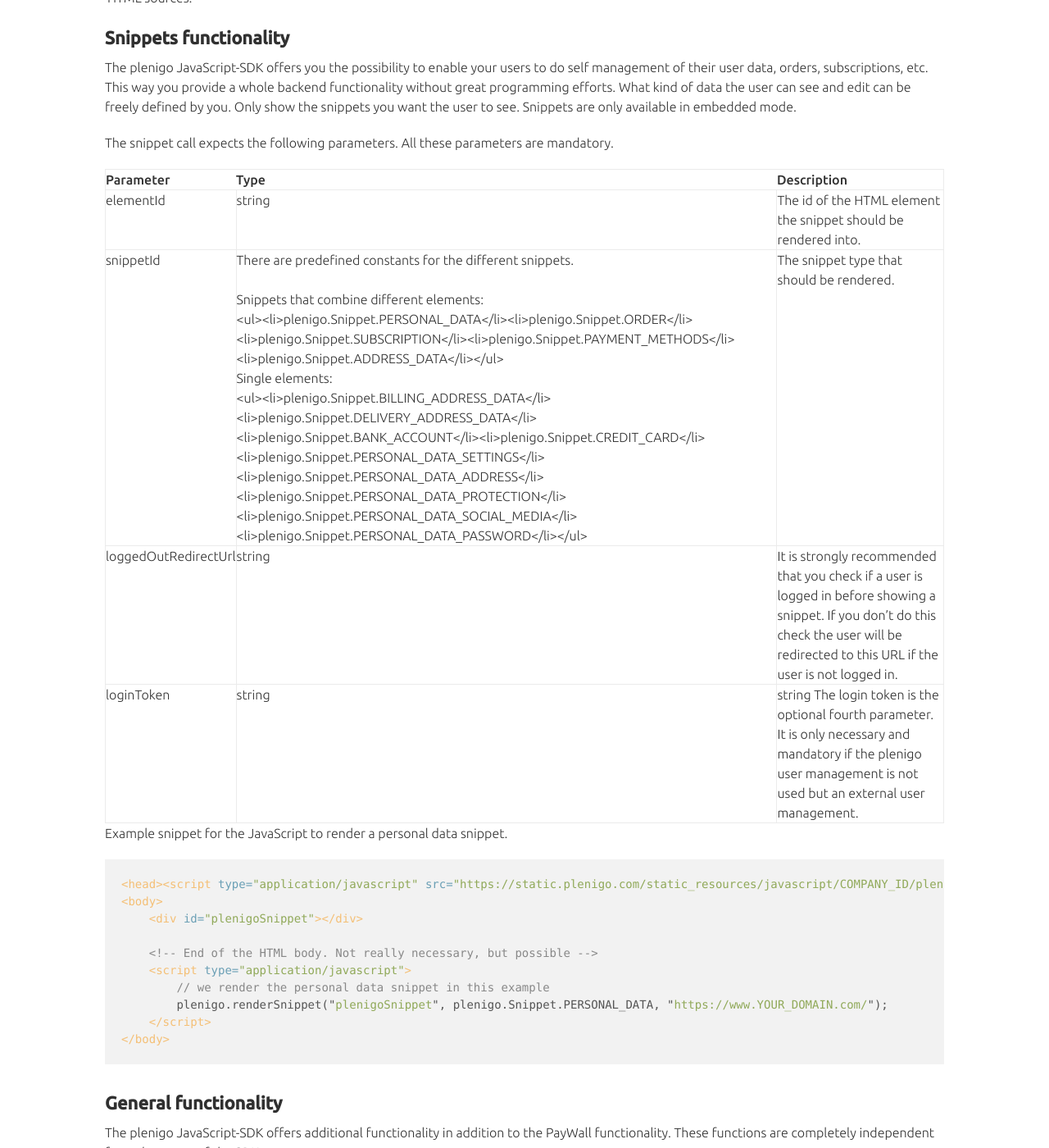
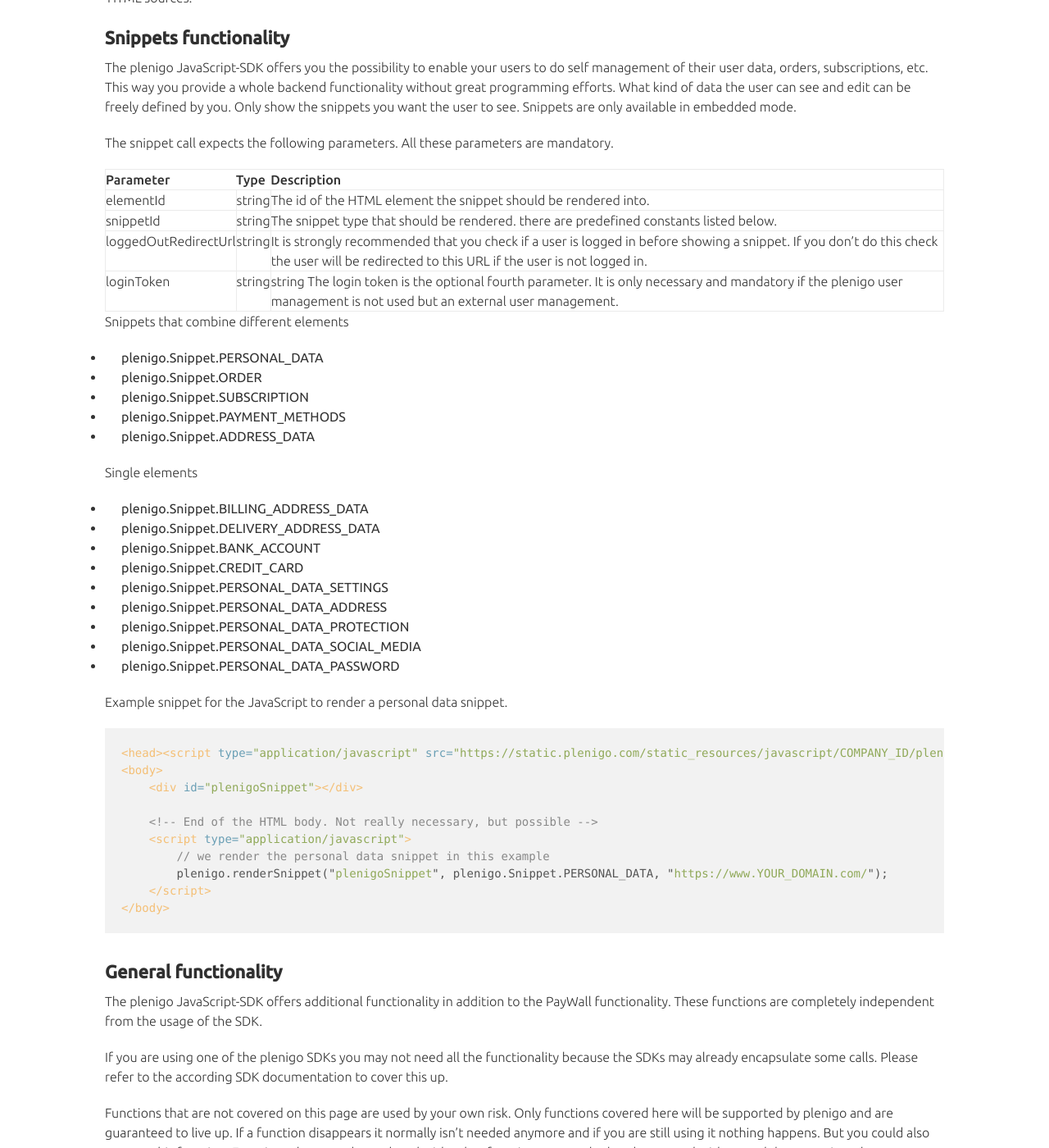
Before and after one commit to plenigo/plenigo.github.io, a Jekyll site: the page built from pages/sdks/javascript/javascript.md, in a window 1280 px wide and 1400 px high, scrolled down 667 px. Shown: the whole window at 82% size. Built offline with Jekyll 4.4.1, drawn with Linux system fonts in a browser that asks for light colours; some web fonts are replaced.

Commit message:
+ fixed tables

```diff
--- a/pages/sdks/javascript/javascript.md
+++ b/pages/sdks/javascript/javascript.md
@@ -38,9 +38,27 @@
 |Parameter|Type|Description|
 |:--------|:-----|:----------|
 |elementId|string|The id of the HTML element the snippet should be rendered into.|
-|snippetId|There are predefined constants for the different snippets.<br/><br/>Snippets that combine different elements:<br/><ul><li>plenigo.Snippet.PERSONAL_DATA</li><li>plenigo.Snippet.ORDER</li><li>plenigo.Snippet.SUBSCRIPTION</li><li>plenigo.Snippet.PAYMENT_METHODS</li><li>plenigo.Snippet.ADDRESS_DATA</li></ul><br/>Single elements:<br/><ul><li>plenigo.Snippet.BILLING_ADDRESS_DATA</li><li>plenigo.Snippet.DELIVERY_ADDRESS_DATA</li><li>plenigo.Snippet.BANK_ACCOUNT</li><li>plenigo.Snippet.CREDIT_CARD</li><li>plenigo.Snippet.PERSONAL_DATA_SETTINGS</li><li>plenigo.Snippet.PERSONAL_DATA_ADDRESS</li><li>plenigo.Snippet.PERSONAL_DATA_PROTECTION</li><li>plenigo.Snippet.PERSONAL_DATA_SOCIAL_MEDIA</li><li>plenigo.Snippet.PERSONAL_DATA_PASSWORD</li></ul>|The snippet type that should be rendered.|
+|snippetId|string|The snippet type that should be rendered. there are predefined constants listed below.|
 |loggedOutRedirectUrl|string|It is strongly recommended that you check if a user is logged in before showing a snippet. If you don't do this check the user will be redirected to this URL if the user is not logged in.|
 |loginToken|string|string	The login token is the optional fourth parameter. It is only necessary and mandatory if the plenigo user management is not used but an external user management.|
+
+Snippets that combine different elements
+* plenigo.Snippet.PERSONAL_DATA
+* plenigo.Snippet.ORDER
+* plenigo.Snippet.SUBSCRIPTION
+* plenigo.Snippet.PAYMENT_METHODS
+* plenigo.Snippet.ADDRESS_DATA
+
+Single elements
+* plenigo.Snippet.BILLING_ADDRESS_DATA
+* plenigo.Snippet.DELIVERY_ADDRESS_DATA
+* plenigo.Snippet.BANK_ACCOUNT
+* plenigo.Snippet.CREDIT_CARD
+* plenigo.Snippet.PERSONAL_DATA_SETTINGS
+* plenigo.Snippet.PERSONAL_DATA_ADDRESS
+* plenigo.Snippet.PERSONAL_DATA_PROTECTION
+* plenigo.Snippet.PERSONAL_DATA_SOCIAL_MEDIA
+* plenigo.Snippet.PERSONAL_DATA_PASSWORD
 
 Example snippet for the JavaScript to render a personal data snippet.
 
```
Also changed, not shown: pages/sdks/sdks.md (+2 -2 lines).
